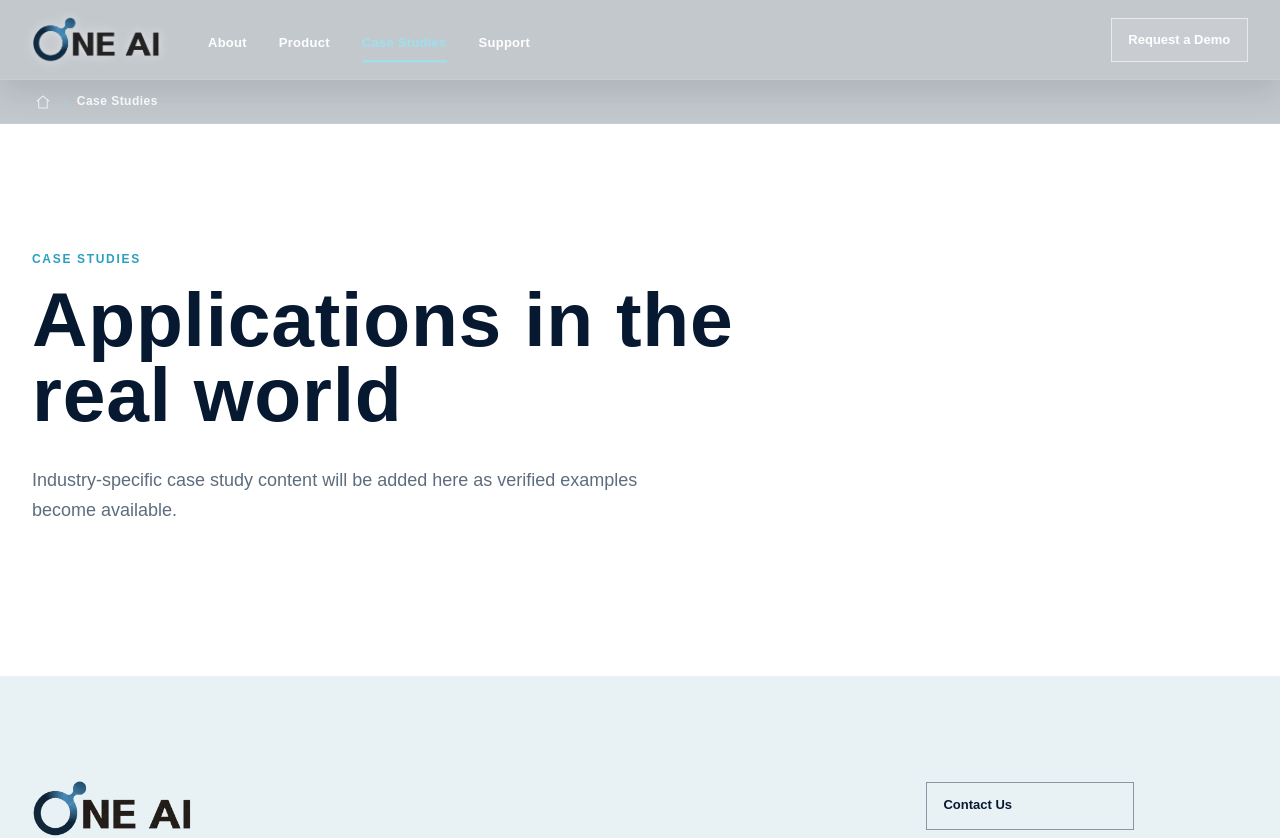
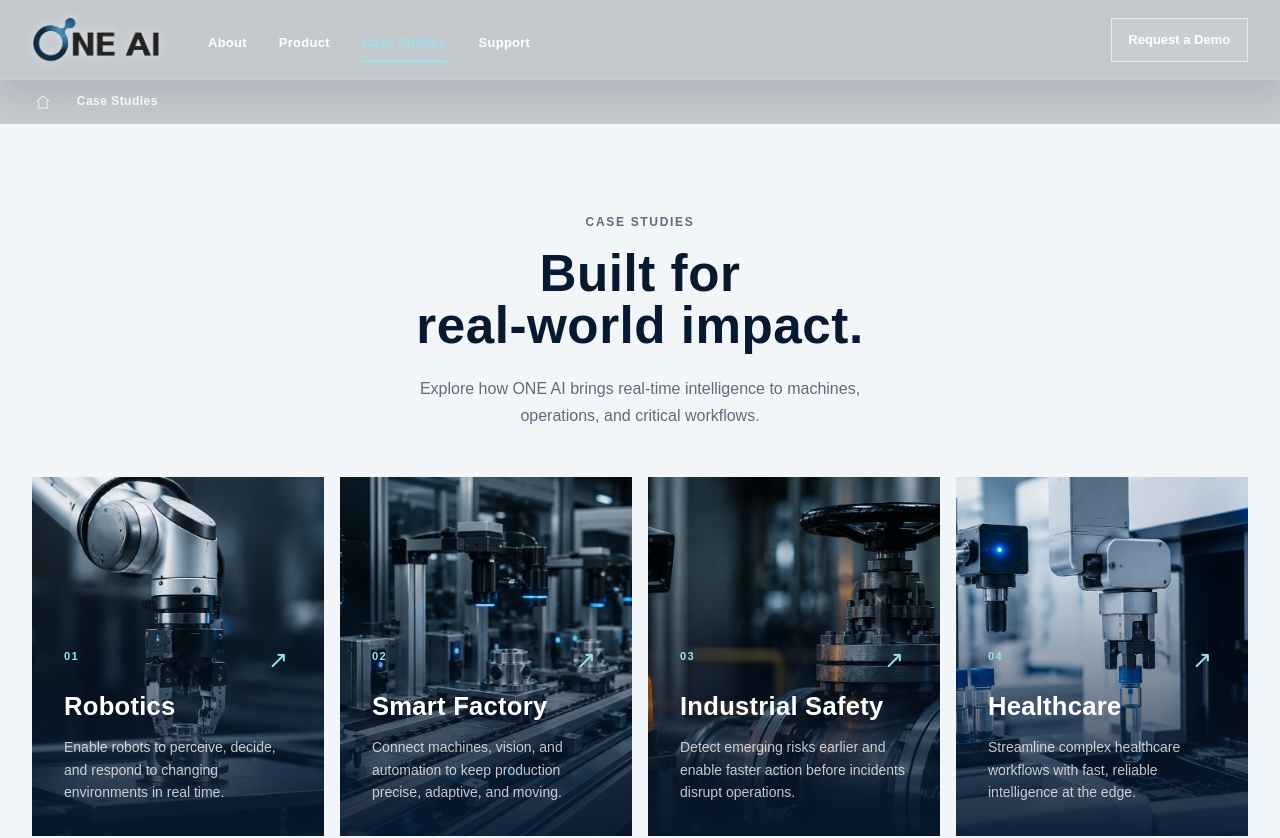
Before and after one commit to oneai01-sandbox/oneai-website, a Next.js app in the folder frontend/: page /case-studies in a window 1280 px wide. Shown: the top 838 px of the page. Built offline with nearby package versions, Linux system fonts and the light colour scheme; a web font is replaced by a local one.

Commit message:
added root page for case-studies

```diff
--- a/frontend/src/app/case-studies/page.tsx
+++ b/frontend/src/app/case-studies/page.tsx
@@ -1,6 +1,6 @@
 import type { Metadata } from "next";
 
-import { PlaceholderPage } from "@/components/common/PlaceholderPage";
+import { CaseStudiesOverview } from "@/components/home/CaseStudiesOverview/CaseStudiesOverview";
 import { createPageMetadata } from "@/config/site";
 
 export const metadata: Metadata = createPageMetadata(
@@ -9,11 +9,5 @@ export const metadata: Metadata = createPageMetadata(
 );
 
 export default function CaseStudiesPage() {
-  return (
-    <PlaceholderPage
-      eyebrow="Case studies"
-      title="Applications in the real world"
-      description="Industry-specific case study content will be added here as verified examples become available."
-    />
-  );
+  return <CaseStudiesOverview headingLevel="h1" />;
 }
--- a/frontend/src/components/home/CaseStudiesOverview/CaseStudiesOverview.module.css
+++ b/frontend/src/components/home/CaseStudiesOverview/CaseStudiesOverview.module.css
@@ -1,6 +1,10 @@
 .section {
   padding-block: clamp(3.5rem, 5vw, 5rem);
   background: var(--color-surface);
+}
+
+.page {
+  flex: 1;
 }
 
 .heading {
@@ -19,7 +23,7 @@
   text-transform: uppercase;
 }
 
-.heading h2 {
+.title {
   max-width: 32rem;
   margin: 0 auto;
   color: var(--color-navy);
@@ -28,7 +32,7 @@
   line-height: 1;
 }
 
-.heading h2 span {
+.title span {
   display: block;
 }
 
--- a/frontend/src/components/home/CaseStudiesOverview/CaseStudiesOverview.tsx
+++ b/frontend/src/components/home/CaseStudiesOverview/CaseStudiesOverview.tsx
@@ -40,17 +40,28 @@ const caseStudies = [
   },
 ];
 
-export function CaseStudiesOverview() {
+interface CaseStudiesOverviewProps {
+  headingLevel?: "h1" | "h2";
+}
+
+export function CaseStudiesOverview({
+  headingLevel = "h2",
+}: CaseStudiesOverviewProps) {
+  const Title = headingLevel;
+
   return (
-    <section className={styles.section} aria-labelledby="case-studies-title">
+    <section
+      className={`${styles.section} ${headingLevel === "h1" ? styles.page : ""}`}
+      aria-labelledby="case-studies-title"
+    >
       <Container>
         <div className={styles.heading}>
           <p className={styles.eyebrow}>Case studies</p>
           <div>
-            <h2 id="case-studies-title">
+            <Title className={styles.title} id="case-studies-title">
               <span>Built for</span>
               <span>real-world impact.</span>
-            </h2>
+            </Title>
             <p>
               Explore how ONE AI brings real-time intelligence to machines,
               operations, and critical workflows.
```
